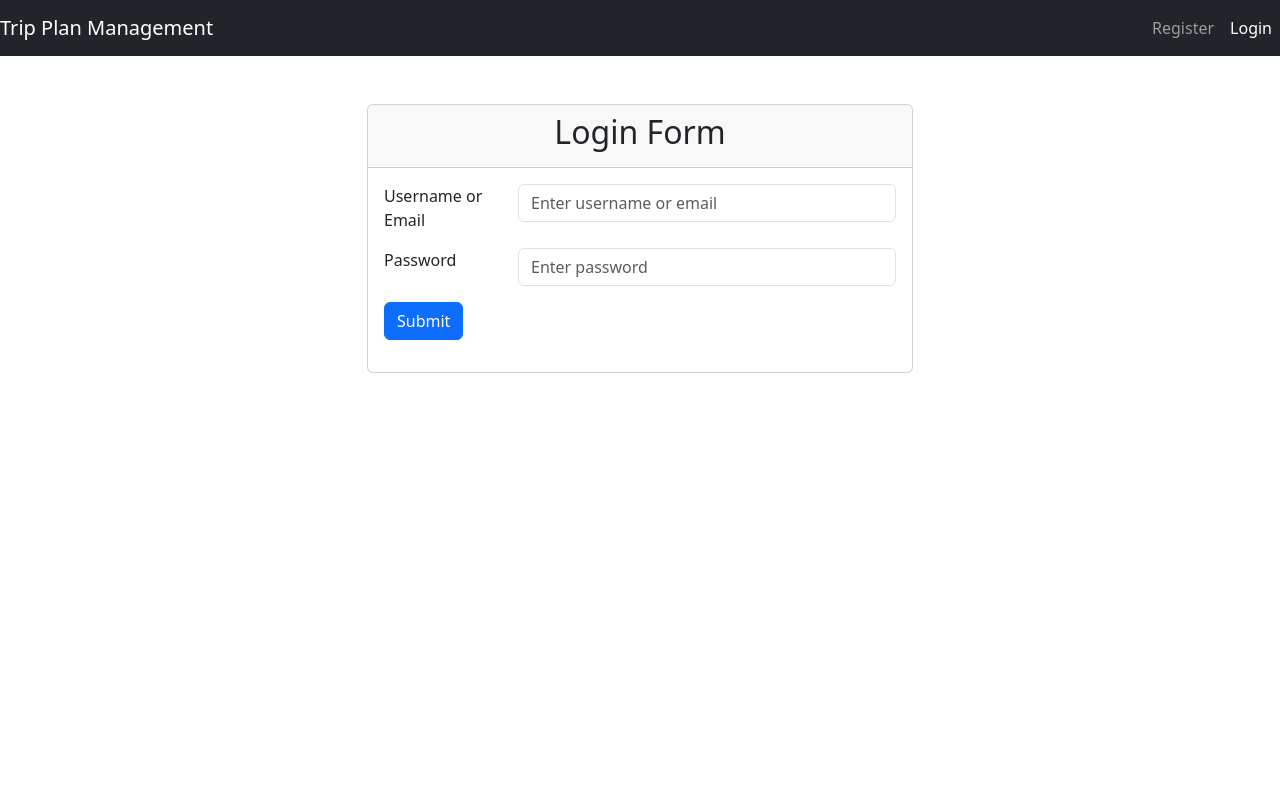
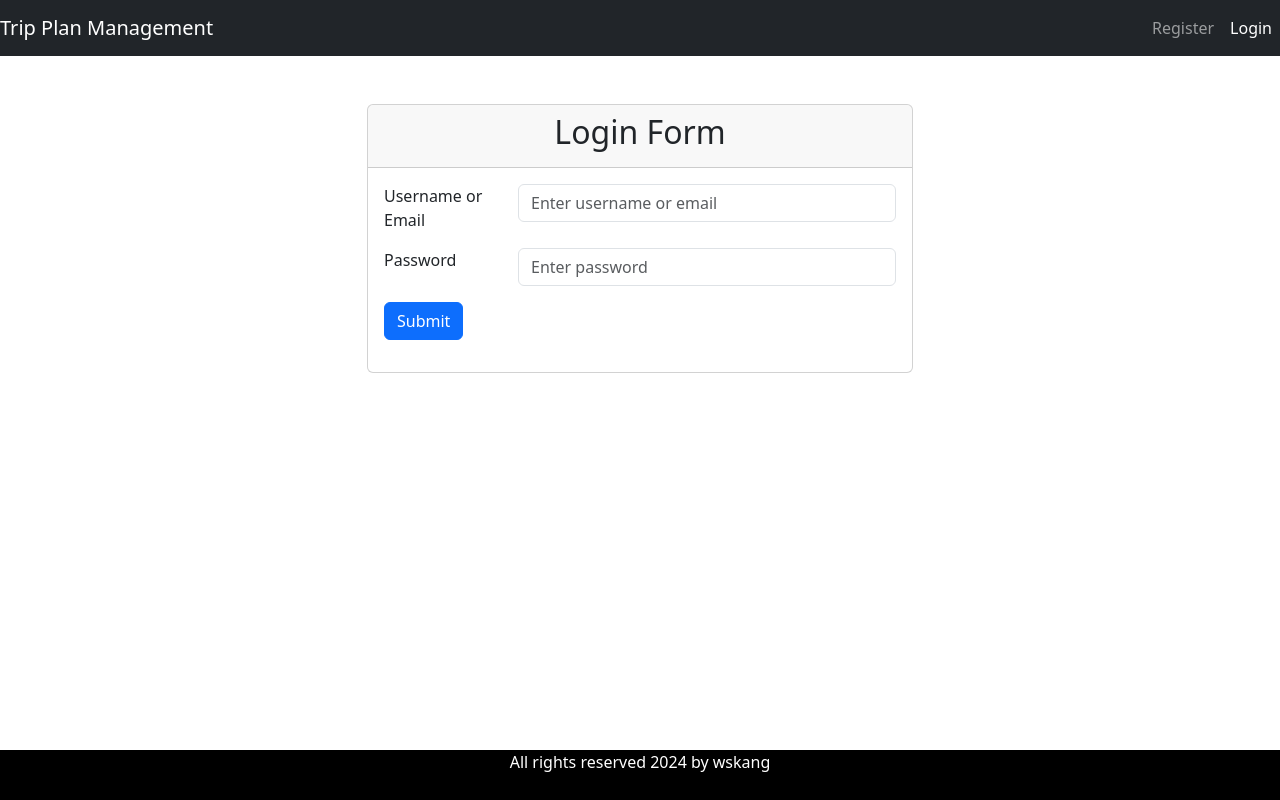
Before and after one commit to aika1118/trip-plan-web-application-frontend, a React (Vite) app: page /login in a window 1280 px wide. Built offline with nearby package versions, Linux system fonts and the light colour scheme.

Commit message:
Footer 개선을 위한 LayoutComponent 추가

```diff
--- a/src/App.css
+++ b/src/App.css
@@ -1,6 +1,4 @@
 .footer {
-    position: fixed;
-    bottom: 0;
     width:100%;
     height: 50px;
     background-color: black;
--- a/src/App.jsx
+++ b/src/App.jsx
@@ -11,6 +11,8 @@
 import { isUserLoggedIn } from './services/AuthService'
 import ListSubPlanComponent from './components/ListSubPlanComponent'
 import SubPlanComponent from './components/SubPlanComponent'
+import LayoutComponent from './components/Layout/LayoutComponent'
+import MainLayoutComponent from './components/Layout/MainLayoutComponent'
 
 function App() {
 
@@ -26,8 +28,10 @@
 
   return (
     <>
+    <LayoutComponent>
         <BrowserRouter>
             <HeaderComponent/>
+                <MainLayoutComponent>
                     <Routes>
                         {/* http://localhost:3000/ */}
                         <Route path='/' element = {
@@ -98,8 +102,10 @@
                         }></Route>
 
                     </Routes>
-            {/* <FooterComponent/> */}
+                </MainLayoutComponent>
+            <FooterComponent/>
         </BrowserRouter>
+    </LayoutComponent>
     </>
   )
 }
--- a/src/components/FooterComponent.jsx
+++ b/src/components/FooterComponent.jsx
@@ -9,7 +9,7 @@
 const FooterComponent = () => {
   return (
     <div>
-        <footer className='footer'>
+        <footer className='footer mt-auto'>
             <span>All rights reserved 2024 by wskang</span>
         </footer>
     </div>
--- /dev/null
+++ b/src/components/Layout/LayoutComponent.jsx
@@ -0,0 +1,9 @@
+import React from 'react';
+
+const LayoutComponent = ({ children }) => (
+  <div className="d-flex flex-column min-vh-100">
+    {children}
+  </div>
+);
+
+export default LayoutComponent;
--- /dev/null
+++ b/src/components/Layout/MainLayoutComponent.jsx
@@ -0,0 +1,9 @@
+import React from 'react';
+
+const MainLayoutComponent = ({ children }) => (
+  <div className="flex-grow-1">
+    {children}
+  </div>
+);
+
+export default MainLayoutComponent;
```
Lines whose indentation alone changed are shown as unchanged.
